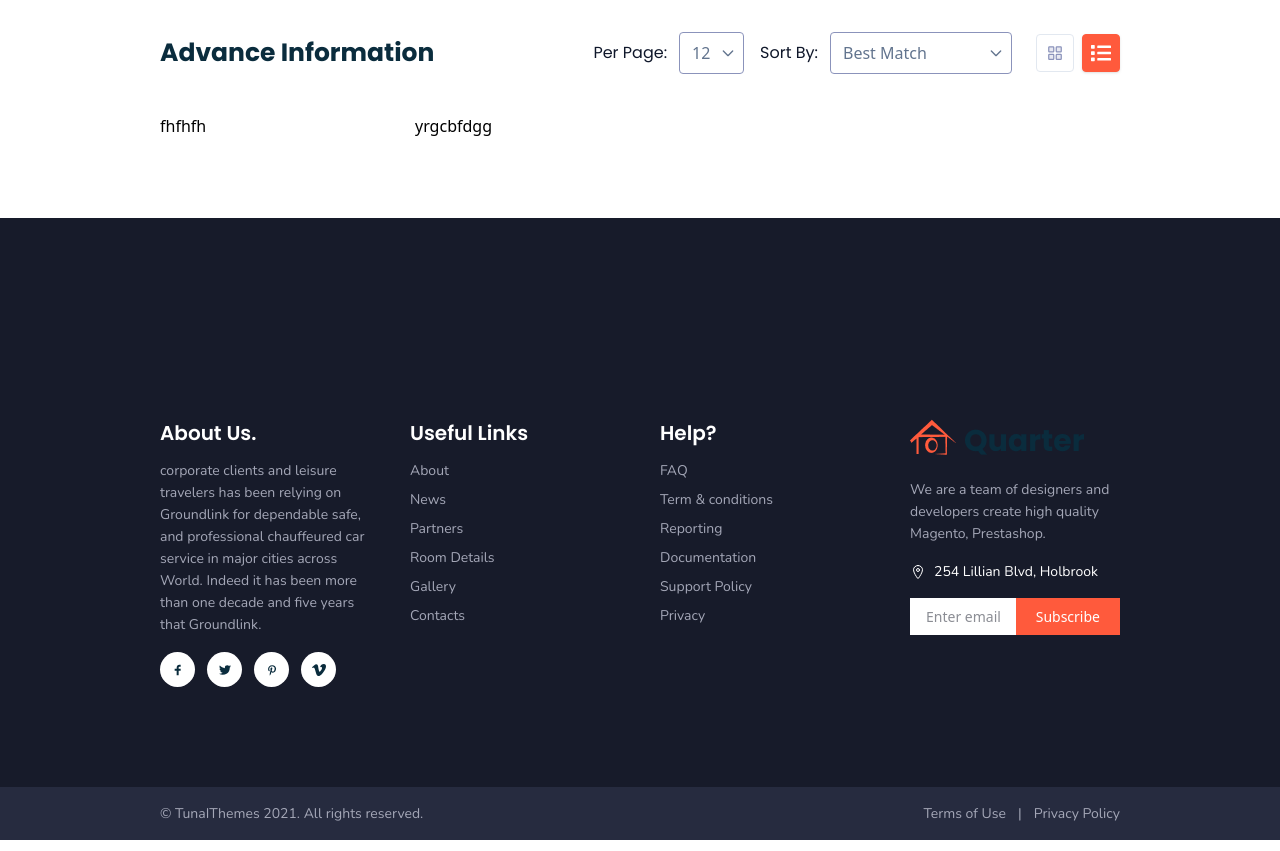
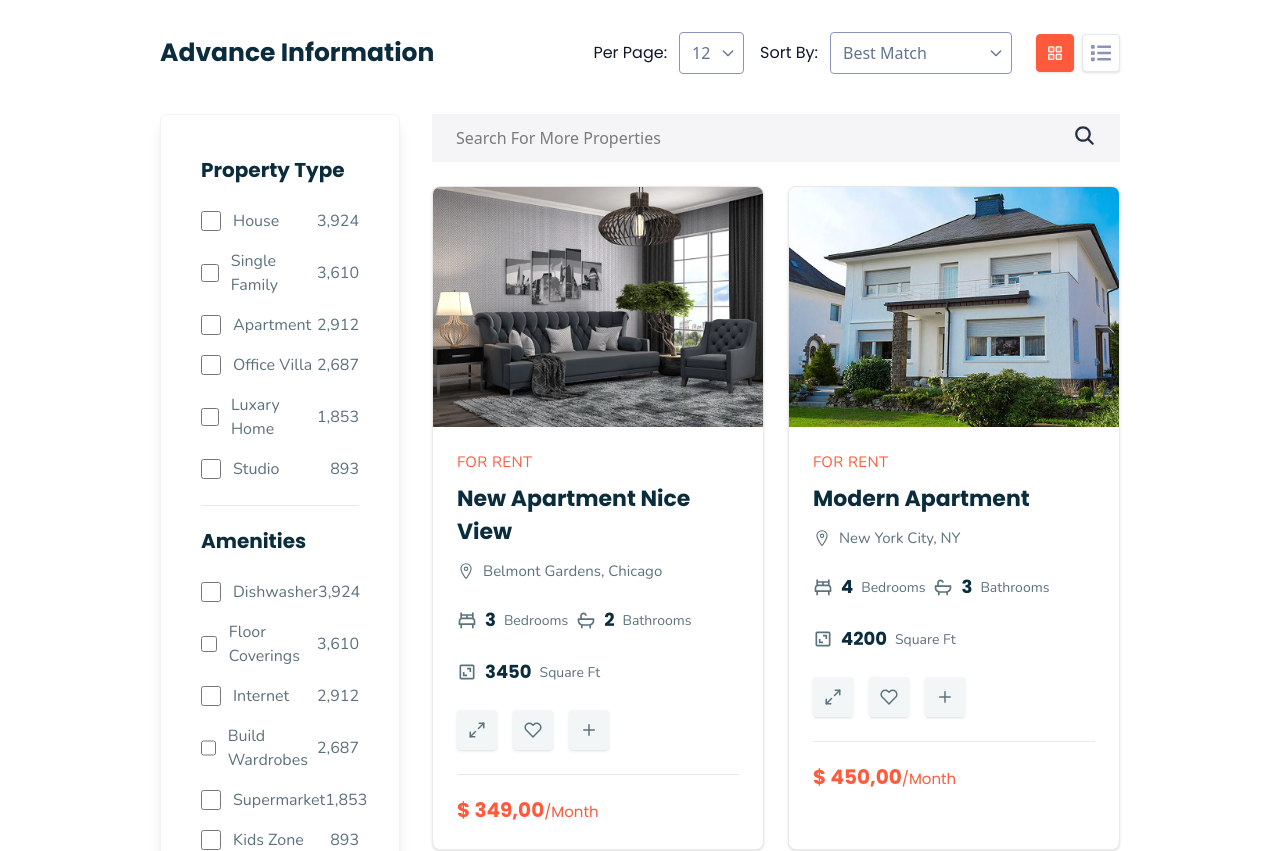
Before and after one commit to khaled6013/Quarter-next-js, a Next.js app: page /properties in a window 1280 px wide. Shown: the part 440-1291 px from the top of the page. Built offline with nearby package versions, Linux system fonts and the light colour scheme.

Commit message:
list part type part done

```diff
--- a/app/components/ApartmentList.jsx
+++ b/app/components/ApartmentList.jsx
@@ -1,10 +1,21 @@
-import React from 'react'
+"use client";
+import React, { useState } from 'react'
 import { FaList } from "react-icons/fa";
 import { PiSquaresFourDuotone } from "react-icons/pi";
 import PropertyType from './PropertyType';
 import PropertyList from './PropertyList';
 
 const ApartmentList = () => {
+    const [activeView, setActiveView] = useState('grid');
+
+    const handleList = () => {
+        setActiveView('list');
+    }
+
+    const handleSquare = () => {
+        setActiveView('grid');
+    }
+
     return (
         <>
             <div className="lg:py-20 py-10 bg-white">
@@ -13,7 +24,7 @@ const ApartmentList = () => {
                         <h2 className='font-bold text-[#0A2C3D] text-[22px] lg:text-[25px] font-poppins text-center lg:text-left'>
                             Advance Information
                         </h2>
-                        <div className="flex flex-wrap items-center  lg:justify-end gap-4 lg:gap-x-4">
+                        <div className="flex flex-wrap items-center lg:justify-end gap-4 lg:gap-x-4">
                             <div className="flex items-center gap-3">
                                 <span className="text-[#0F172A] font-normal text-[14px] lg:text-[16px] font-poppins whitespace-nowrap">Per Page:</span>
                                 <div className="relative">
@@ -47,10 +58,22 @@ const ApartmentList = () => {
                                 </div>
                             </div>
                             <div className="flex items-center gap-2 ml-0 lg:ml-2">
-                                <button className="p-2 bg-white border border-[#E2E8F0] rounded text-[#8B93BB] hover:border-[#8B93BB] transition-all">
+                                <button
+                                    onClick={handleSquare}
+                                    className={`p-2 rounded border transition-all shadow-sm ${activeView === 'grid'
+                                            ? 'bg-[#FF5A3C] border-[#FF5A3C] text-white'
+                                            : 'bg-white border-[#E2E8F0] text-[#8B93BB] hover:border-[#8B93BB]'
+                                        }`}
+                                >
                                     <PiSquaresFourDuotone className="text-xl" />
                                 </button>
-                                <button className="p-2 bg-[#FF5A3C] border border-[#FF5A3C] rounded text-white transition-all shadow-sm">
+                                <button
+                                    onClick={handleList}
+                                    className={`p-2 rounded border transition-all shadow-sm ${activeView === 'list'
+                                            ? 'bg-[#FF5A3C] border-[#FF5A3C] text-white'
+                                            : 'bg-white border-[#E2E8F0] text-[#8B93BB] hover:border-[#8B93BB]'
+                                        }`}
+                                >
                                     <FaList className="text-xl" />
                                 </button>
                             </div>
@@ -58,15 +81,12 @@ const ApartmentList = () => {
                         </div>
                     </div>
                     <div className="lg:mt-10 mt-5">
-                        <div className="flex justify-between gap-5">
-                            <div className="lg:w-3/12">
-                                {/* properType.jsx  */}
-                                {/* <PropertyType></PropertyType> */}
-                                <h2>fhfhfh</h2>
+                        <div className="lg:flex justify-between gap-8">
+                            <div className="lg:w-3/12 w-full">
+                                <PropertyType />
                             </div>
-                            <div className="lg:w-9/12">
-                                {/* <PropertyList></PropertyList> */}
-                                <h2>yrgcbfdgg</h2>
+                            <div className="lg:w-9/12 w-full">
+                                <PropertyList  />
                             </div>
                         </div>
                     </div>
--- a/app/components/Nav.jsx
+++ b/app/components/Nav.jsx
@@ -54,8 +54,6 @@ const Nav = () => {
                 <ul className="flex flex-col gap-y-4 pl-6 mt-4">
                     <li><Link href="/" className="font-bold font-nunito text-[20px] text-[#0A2C3D]">Home</Link></li>
                     <li><Link href="/properties" className="font-bold font-nunito text-[20px] text-[#0A2C3D]">Properties</Link></li>
-                    <li><a href="#" className="font-bold font-nunito text-[20px] text-[#0A2C3D]"></a></li>
-                    <li><a href="#" className="font-bold font-nunito text-[20px] text-[#0A2C3D]">Property</a></li>
                     <li><a href="#" className="font-bold font-nunito text-[20px] text-[#0A2C3D]">Blog</a></li>
                     <li><a href="#" className="font-bold font-nunito text-[20px] text-[#0A2C3D]">Pages</a></li>
                     <li><a href="#" className="font-bold font-nunito text-[20px] text-[#0A2C3D]">Contact</a></li>
--- a/app/components/PropertyList.jsx
+++ b/app/components/PropertyList.jsx
@@ -1,11 +1,147 @@
 import React from 'react'
+import { FiMaximize2, FiHeart, FiPlus } from 'react-icons/fi';
+import { IoLocationOutline, IoSearch } from "react-icons/io5";
+import { BiBed, BiBath, BiArea } from "react-icons/bi";
 
 const PropertyList = () => {
-  return (
-    <div className="w-full">
-      <h1>ghfhfhfhf</h1>
-    </div>
-  )
+    const properties = [
+        {
+            id: 1,
+            image: "/image/sl3.png",
+            type: "For Rent",
+            title: "New Apartment Nice View",
+            address: "Belmont Gardens, Chicago",
+            beds: 3,
+            baths: 2,
+            sqft: 3450,
+            price: "349,00"
+        },
+        {
+            id: 2,
+            image: "/image/sl1.png",
+            type: "For Rent",
+            title: "Modern Apartment",
+            address: "New York City, NY",
+            beds: 4,
+            baths: 3,
+            sqft: 4200,
+            price: "450,00"
+        },
+        {
+            id: 3,
+            image: "/image/sl2.png",
+            type: "For Rent",
+            title: "Comfortable Studio",
+            address: "Los Angeles, CA",
+            beds: 2,
+            baths: 1,
+            sqft: 1250,
+            price: "220,00"
+        },
+        {
+            id: 4,
+            image: "/image/sl3.png",
+            type: "For Rent",
+            title: "Luxury Villa",
+            address: "Miami Beach, FL",
+            beds: 5,
+            baths: 4,
+            sqft: 5600,
+            price: "850,00"
+        },
+        {
+            id: 5,
+            image: "/image/sl3.png",
+            type: "For Rent",
+            title: "Luxury Villa",
+            address: "Miami Beach, FL",
+            beds: 5,
+            baths: 4,
+            sqft: 5600,
+            price: "850,00"
+        },
+        {
+            id: 6,
+            image: "/image/sl3.png",
+            type: "For Rent",
+            title: "Luxury Villa",
+            address: "Miami Beach, FL",
+            beds: 5,
+            baths: 4,
+            sqft: 5600,
+            price: "850,00"
+        }
+    ];
+
+    return (
+        <div className="w-full">
+            <div className="relative">
+                <input type="text" placeholder='Search For More Properties' className='w-full py-3 px-6 bg-[#F5F5F8] outline-0' />
+                <IoSearch className='absolute top-2.5 right-6 text-[23px] text-[#263045]' />
+            </div>
+            <div className="lg:mt-6 mt-3 grid grid-cols-1 md:grid-cols-2 gap-6">
+                {properties.map((item) => (
+                    <div key={item.id} className="group bg-white rounded-lg border border-[#E9E9E9] shadow-sm hover:shadow-xl transition-all duration-300 overflow-hidden">
+                        <div className="relative h-60 overflow-hidden">
+                            <img
+                                src={item.image}
+                                alt={item.title}
+                                className="w-full h-full object-cover transition-transform duration-500 group-hover:scale-110"
+                            />
+                        </div>
+                        <div className="p-6">
+                            <div className="text-[#FF5A3C] font-medium text-[15px] mb-2 font-nunito uppercase tracking-wide">
+                                {item.type}
+                            </div>
+
+                            <h3 className="text-[#0A2C3D] font-bold text-[22px] font-poppins mb-3 hover:text-[#FF5A3C] transition-colors cursor-pointer">
+                                {item.title}
+                            </h3>
+                            <div className="flex items-center gap-2 text-[#5C727D] text-[15px] font-nunito mb-6">
+                                <IoLocationOutline className="text-lg" />
+                                <span>{item.address}</span>
+                            </div>
+                            <div className="flex items-center gap-2 mb-6">
+                                <div className="flex items-center gap-2">
+                                    <BiBed className="text-[#5C727D] text-xl" />
+                                    <span className="font-bold text-[#0A2C3D] font-poppins text-lg">{item.beds}</span>
+                                    <span className="text-[#5C727D] text-[14px] font-nunito">Bedrooms</span>
+                                </div>
+                                <div className="flex items-center gap-2">
+                                    <BiBath className="text-[#5C727D] text-xl" />
+                                    <span className="font-bold text-[#0A2C3D] font-poppins text-lg">{item.baths}</span>
+                                    <span className="text-[#5C727D] text-[14px] font-nunito">Bathrooms</span>
+                                </div>
+                            </div>
+
+                            <div className="flex items-center gap-2 mb-6">
+                                <BiArea className="text-[#5C727D] text-xl" />
+                                <span className="font-bold text-[#0A2C3D] font-poppins text-lg">{item.sqft}</span>
+                                <span className="text-[#5C727D] text-[14px] font-nunito">Square Ft</span>
+                            </div>
+                            <div className="flex items-center gap-4 pb-6 border-b border-[#E9E9E9]">
+                                <button className="w-10 h-10 rounded-sm bg-[#F2F6F7] flex items-center justify-center text-[#5C727D] hover:bg-[#FF5A3C] hover:text-white transition-all shadow-sm">
+                                    <FiMaximize2 className="text-lg" />
+                                </button>
+                                <button className="w-10 h-10 rounded-sm bg-[#F2F6F7] flex items-center justify-center text-[#5C727D] hover:bg-[#FF5A3C] hover:text-white transition-all shadow-sm">
+                                    <FiHeart className="text-lg" />
+                                </button>
+                                <button className="w-10 h-10 rounded-sm bg-[#F2F6F7] flex items-center justify-center text-[#5C727D] hover:bg-[#FF5A3C] hover:text-white transition-all shadow-sm">
+                                    <FiPlus className="text-lg" />
+                                </button>
+                            </div>
+                            <div className="pt-5 flex items-center justify-between">
+                                <div className="text-[#FF5A3C] font-bold text-[20px] font-poppins">
+                                    $ {item.price}
+                                    <span className="text-[15px] font-normal text-[#FF5A3C]">/Month</span>
+                                </div>
+                            </div>
+                        </div>
+                    </div>
+                ))}
+            </div>
+        </div>
+    )
 }
 
 export default PropertyList
--- a/app/components/PropertyType.jsx
+++ b/app/components/PropertyType.jsx
@@ -121,7 +121,7 @@ const PropertyType = () => {
                 </div>
                 <div className="border-b border-gray-200 pb-6 lg:mt-5 ">
                     <h3 className="font-bold text-[#0A2C3D] text-[20px] font-poppins mb-6">
-                      Price Renge
+                      Catagory
                     </h3>
                     <ul className="flex flex-col gap-y-4">
                         {Catagory.map((item,indexThree) => (
--- a/app/layout.js
+++ b/app/layout.js
@@ -16,13 +16,11 @@ const nunito = Nunito({
   subsets: ["latin"],
 });
 
-// ১. metadata থেকে viewport সরিয়ে ফেলা হয়েছে
 export const metadata = {
   title: "Quarter",
   description: "Generated by create next app",
 };
 
-// ২. viewport কে আলাদাভাবে export করা হয়েছে
 export const viewport = {
   width: "device-width",
   initialScale: 1,
```
